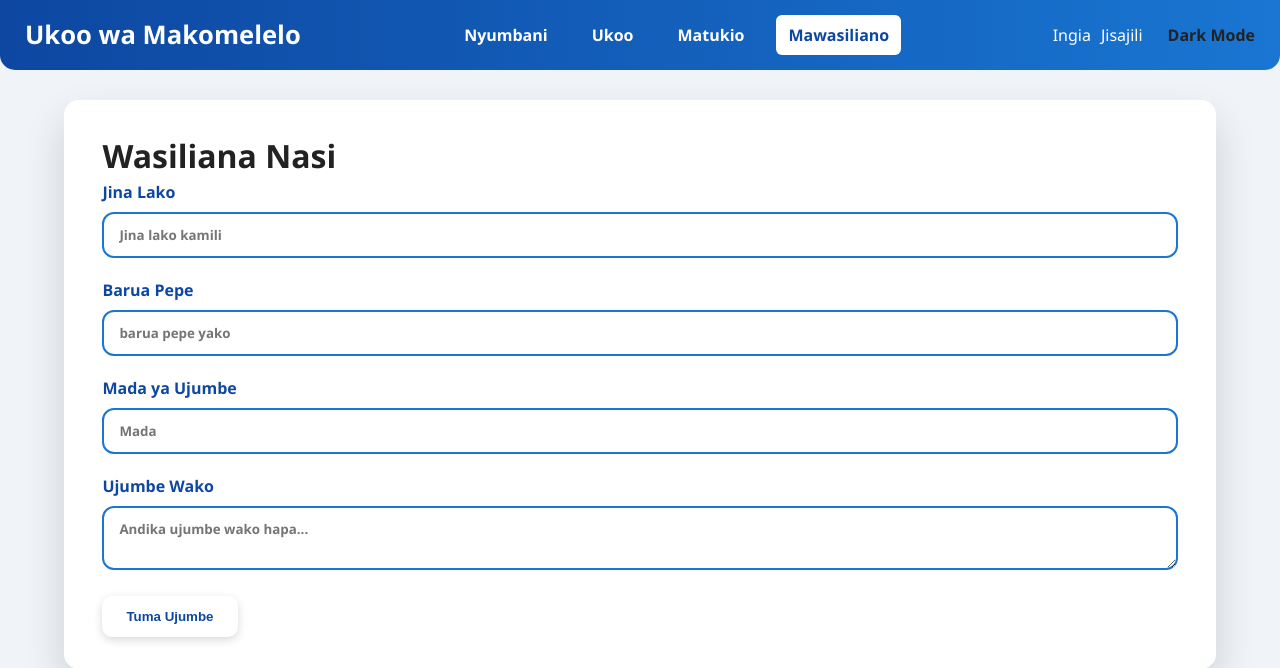
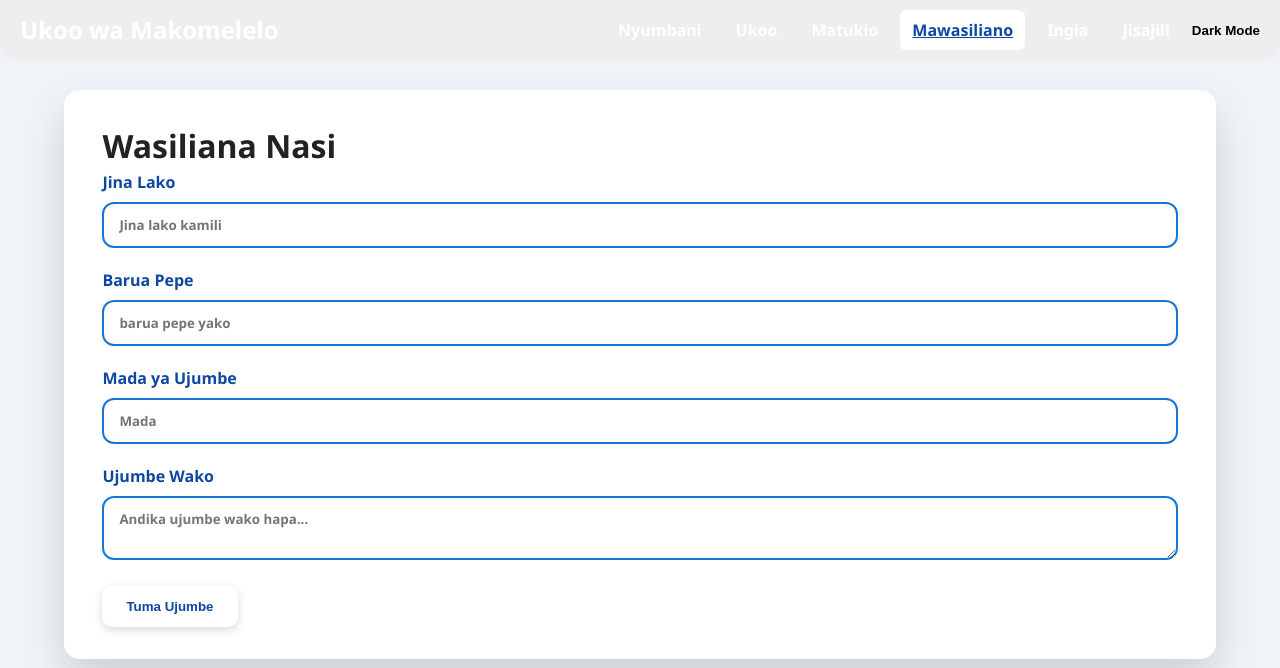
Before and after one commit to Georgemabeyo/ukoo, a PHP site: page /contact.php in a window 1280 px wide. Shown: the top 668 px of the page. Run offline with PHP 8.4, Linux system fonts and the light colour scheme.

Commit message:
Update header.php

```diff
--- a/header.php
+++ b/header.php
@@ -15,24 +15,126 @@ if (!isset($userPhoto)) {
 ?>
 <header>
   <div class="logo">Ukoo wa Makomelelo</div>
-  <button class="nav-toggle" aria-label="Toggle navigation">
-    <span></span><span></span><span></span>
+
+  <button class="nav-toggle" aria-label="Toggle navigation" style="background:none; border:none; cursor:pointer;">
+    <span style="display:block; width:25px; height:3px; background:#000; margin:5px 0;"></span>
+    <span style="display:block; width:25px; height:3px; background:#000; margin:5px 0;"></span>
+    <span style="display:block; width:25px; height:3px; background:#000; margin:5px 0;"></span>
   </button>
-  <nav class="nav-links">
+
+  <nav class="nav-links" style="display:none; flex-direction: column; gap: 10px; background: #f0f0f0; padding: 10px;">
     <a href="index.php" class="<?= ($currentPage === 'index.php') ? 'active' : '' ?>">Nyumbani</a>
     <a href="family_tree.php" class="<?= ($currentPage === 'family_tree.php') ? 'active' : '' ?>">Ukoo</a>
     <a href="events.php" class="<?= ($currentPage === 'events.php') ? 'active' : '' ?>">Matukio</a>
     <a href="contact.php" class="<?= ($currentPage === 'contact.php') ? 'active' : '' ?>">Mawasiliano</a>
+
+    <div class="user-status" style="display: flex; align-items: center; gap: 10px; margin-top: 10px;">
+      <?php if ($isLoggedIn): ?>
+        <img src="<?= htmlspecialchars($userPhoto) ?>" alt="Picha ya <?= htmlspecialchars($username) ?>" style="width:32px; height:32px; border-radius:50%; object-fit: cover;">
+        <span><?= htmlspecialchars($username) ?></span>
+        <a href="logout.php" class="btn btn-sm btn-outline-dark ms-2">Toka</a>
+      <?php else: ?>
+        <a href="login.php" class="btn btn-sm btn-outline-dark me-2">Ingia</a>
+        <a href="registration.php" class="btn btn-sm btn-outline-dark">Jisajili</a>
+      <?php endif; ?>
+      <button id="toggleTheme" style="cursor:pointer; font-weight:700; background:none; border:none;">Dark Mode</button>
+    </div>
   </nav>
-  <div class="user-status" style="float: right; display: flex; align-items: center; gap: 10px;">
-    <?php if ($isLoggedIn): ?>
-      <img src="<?= htmlspecialchars($userPhoto) ?>" alt="Picha ya <?= htmlspecialchars($username) ?>" style="width:32px; height:32px; border-radius:50%; object-fit: cover;">
-      <span><?= htmlspecialchars($username) ?></span>
-      <a href="logout.php" class="btn btn-sm btn-outline-light ms-2">Toka</a>
-    <?php else: ?>
-      <a href="login.php" class="btn btn-sm btn-outline-light me-2">Ingia</a>
-      <a href="registration.php" class="btn btn-sm btn-outline-light">Jisajili</a>
-    <?php endif; ?>
-    <span id="toggleTheme" style="cursor:pointer; font-weight:700; margin-left:15px;">Dark Mode</span>
-  </div>
 </header>
+
+<script>
+// Navigation toggle
+const navToggleBtn = document.querySelector('.nav-toggle');
+const navLinks = document.querySelector('.nav-links');
+
+navToggleBtn.addEventListener('click', () => {
+  if (navLinks.style.display === 'flex') {
+    navLinks.style.display = 'none';
+  } else {
+    navLinks.style.display = 'flex';
+  }
+});
+
+// Dark mode toggle
+const toggleThemeBtn = document.getElementById('toggleTheme');
+toggleThemeBtn.addEventListener('click', () => {
+  const body = document.body;
+  const isDark = body.classList.toggle('dark-mode');
+  toggleThemeBtn.textContent = isDark ? 'Light Mode' : 'Dark Mode';
+
+  // Optional: Save preference in localStorage
+  localStorage.setItem('prefers-dark', isDark ? 'yes' : 'no');
+});
+
+// Onload: set theme based on localStorage
+window.addEventListener('DOMContentLoaded', () => {
+  const prefersDark = localStorage.getItem('prefers-dark');
+  if (prefersDark === 'yes') {
+    document.body.classList.add('dark-mode');
+    toggleThemeBtn.textContent = 'Light Mode';
+  }
+});
+</script>
+
+<style>
+/* Basic styling */
+header {
+  display: flex;
+  justify-content: space-between;
+  align-items: center;
+  padding: 10px 20px;
+  background: #eee;
+  position: relative;
+  flex-wrap: wrap;
+}
+.logo {
+  font-weight: bold;
+  font-size: 1.5rem;
+}
+
+/* Navigation links for larger screens */
+@media(min-width: 768px) {
+  .nav-toggle {
+    display: none;
+  }
+  .nav-links {
+    display: flex !important;
+    flex-direction: row !important;
+    gap: 20px;
+    background: none !important;
+    padding: 0 !important;
+  }
+  .user-status {
+    margin-top: 0 !important;
+  }
+}
+
+/* Active link style */
+.nav-links a.active {
+  font-weight: 700;
+  text-decoration: underline;
+}
+
+/* Dark mode styles */
+body.dark-mode {
+  background-color: #121212;
+  color: #eee;
+}
+body.dark-mode header {
+  background-color: #1e1e1e;
+}
+body.dark-mode .nav-links {
+  background-color: #232323 !important;
+}
+body.dark-mode .btn-outline-dark {
+  color: #eee;
+  border-color: #eee;
+}
+body.dark-mode .btn-outline-dark:hover {
+  background-color: #444;
+  border-color: #eee;
+}
+body.dark-mode a {
+  color: #90caf9;
+}
+</style>
```
